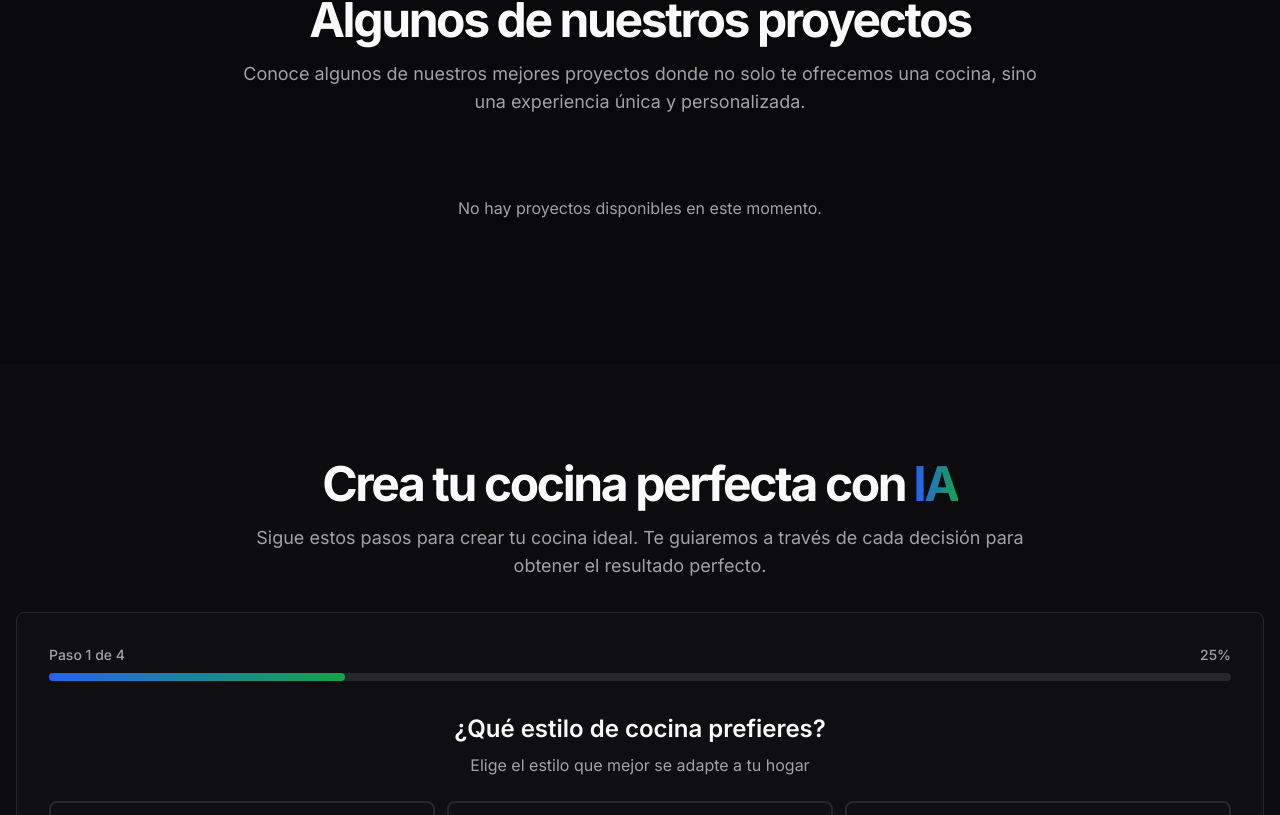
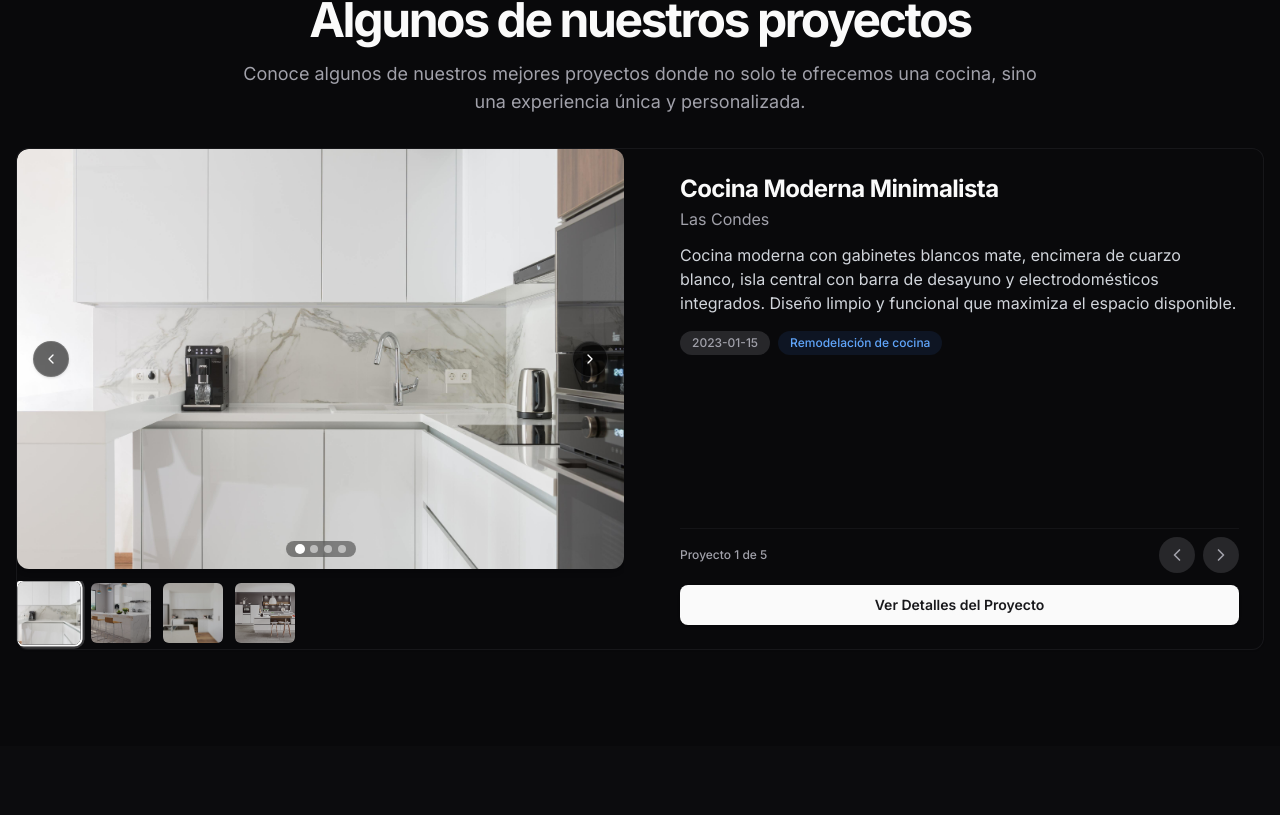
Before and after one commit to EduardoGNK/LandingVivoMuebles, a Next.js app: page / in a window 1280 px wide. Shown: the part 885-1700 px from the top of the page. Built offline with nearby package versions, Linux system fonts and the light colour scheme; no server answers; the database is empty.

Commit message:
Feat: asegurada persistencia y visibilidad de los 5 proyectos iniciales en admin

```diff
--- a/app/api/projects/route.ts
+++ b/app/api/projects/route.ts
@@ -3,28 +3,22 @@ import { prisma } from '@/lib/prisma'
 import { getServerSession } from 'next-auth'
 import { authOptions } from '@/lib/auth'
 
+import { INITIAL_PROJECTS } from '@/data/artworks'
+
 export async function GET() {
   try {
-    // Consulta simplificada sin orderBy para evitar problemas de memoria de MySQL
     const projects = await prisma.project.findMany({
       where: { status: 'published' },
-      // Removemos orderBy temporalmente para evitar problemas de memoria
-      // orderBy: { createdAt: 'desc' },
-      // Removemos include temporalmente para evitar problemas de memoria
-      // include: {
-      //   user: {
-      //     select: { name: true }
-      //   }
-      // }
     })
+
+    if (!projects || projects.length === 0) {
+      return NextResponse.json(INITIAL_PROJECTS)
+    }
 
     return NextResponse.json(projects)
   } catch (error) {
-    console.error('Error fetching projects:', error)
-    return NextResponse.json(
-      { error: 'Error al obtener proyectos' },
-      { status: 500 }
-    )
+    console.error('Error fetching projects from DB, returning initial projects:', error)
+    return NextResponse.json(INITIAL_PROJECTS)
   }
 }
 
--- a/data/artworks.ts
+++ b/data/artworks.ts
@@ -34,96 +34,141 @@ export async function getArtworksFromDatabase() {
   }
 }
 
-// Datos estáticos como fallback
-function getStaticArtworks() {
-  return [
+export const INITIAL_PROJECTS = [
   {
-      id: "1",
+    id: "proj-1",
     title: "Cocina Moderna Minimalista",
-      artist: "Vivo Muebles",
-      year: "2023",
-      medium: "Cocina completa",
-      dimensions: "4.5 × 3.2 m",
+    comuna: "Las Condes",
+    startDate: "2023-01-15",
+    endDate: "2023-03-01",
+    workType: "Remodelación de cocina",
     description:
       "Cocina moderna con gabinetes blancos mate, encimera de cuarzo blanco, isla central con barra de desayuno y electrodomésticos integrados. Diseño limpio y funcional que maximiza el espacio disponible.",
-      price: "$15,800",
-      image: "/fotos/modern-kitchen.jpg",
+    propertyType: "Departamento",
+    location: "Las Condes, Santiago",
     gallery: [
       "/fotos/modern-kitchen.jpg",
       "/fotos/modern-kitchen-2.jpg",
       "/fotos/modern-kitchen-3.jpg",
       "/fotos/modern-kitchen-4.jpg",
     ],
+    videos: [],
+    status: "published",
+    isFeatured: true,
+    featuredOrder: 1,
+    createdAt: new Date().toISOString(),
+    updatedAt: new Date().toISOString(),
   },
   {
-      id: "2",
+    id: "proj-2",
     title: "Cocina Rústica Contemporánea",
-      artist: "Vivo Muebles",
-      year: "2023",
-      medium: "Remodelación completa",
-      dimensions: "5.2 × 3.8 m",
+    comuna: "Vitacura",
+    startDate: "2023-03-10",
+    endDate: "2023-05-20",
+    workType: "Remodelación completa",
     description:
       "Cocina que combina elementos rústicos con toques modernos. Gabinetes de madera natural, encimera de granito, alacenas abiertas y una hermosa chimenea como punto focal. Perfecta para familias que aman cocinar juntas.",
-      price: "$22,500",
-      image: "/fotos/2-rustic.jpg",
+    propertyType: "Casa",
+    location: "Vitacura, Santiago",
     gallery: [
       "/fotos/2-rustic.jpg",
       "/fotos/2-rustic-2.jpeg",
       "/fotos/2-rustic-3.jpg",
     ],
+    videos: [],
+    status: "published",
+    isFeatured: true,
+    featuredOrder: 2,
+    createdAt: new Date().toISOString(),
+    updatedAt: new Date().toISOString(),
   },
   {
-      id: "3",
+    id: "proj-3",
     title: "Cocina Industrial Elegante",
-      artist: "Vivo Muebles",
-      year: "2022",
-      medium: "Diseño personalizado",
-      dimensions: "6.0 × 4.0 m",
+    comuna: "Lo Barnechea",
+    startDate: "2022-08-01",
+    endDate: "2022-10-15",
+    workType: "Diseño personalizado",
     description:
       "Cocina con estilo industrial que incorpora metal, madera y concreto. Gabinetes negros mate, encimera de concreto pulido, estanterías metálicas y una gran isla central que sirve como área de trabajo y comedor.",
-      price: "$28,900",
-      image: "/fotos/3-industrial.png",
+    propertyType: "Casa",
+    location: "Lo Barnechea, Santiago",
     gallery: [
       "/fotos/3-industrial.png",
       "/fotos/3-industrial-2.jpg",
       "/fotos/3-industrial-3.jpg",
     ],
+    videos: [],
+    status: "published",
+    isFeatured: true,
+    featuredOrder: 3,
+    createdAt: new Date().toISOString(),
+    updatedAt: new Date().toISOString(),
   },
   {
-      id: "4",
+    id: "proj-4",
     title: "Cocina Escandinava",
-      artist: "Vivo Muebles",
-      year: "2023",
-      medium: "Cocina completa",
-      dimensions: "4.0 × 3.5 m",
+    comuna: "Providencia",
+    startDate: "2023-06-01",
+    endDate: "2023-07-30",
+    workType: "Cocina completa",
     description:
       "Cocina inspirada en el diseño escandinavo con gabinetes blancos, detalles en madera clara, encimera de mármol blanco y mucha luz natural. Diseño funcional y acogedor que prioriza la simplicidad y la eficiencia.",
-      price: "$18,200",
-      image: "/fotos/4-escandinava.jpg",
+    propertyType: "Departamento",
+    location: "Providencia, Santiago",
     gallery: [
       "/fotos/4-escandinava.jpg",
       "/fotos/4-escandinava-2.jpg",
       "/fotos/4-escandinava-3.jpg",
     ],
+    videos: [],
+    status: "published",
+    isFeatured: true,
+    featuredOrder: 4,
+    createdAt: new Date().toISOString(),
+    updatedAt: new Date().toISOString(),
   },
   {
-      id: "5",
+    id: "proj-5",
     title: "Cocina Mediterránea",
-      artist: "Vivo Muebles",
-      year: "2022",
-      medium: "Remodelación integral",
-      dimensions: "5.5 × 4.2 m",
+    comuna: "La Reina",
+    startDate: "2022-11-01",
+    endDate: "2023-01-10",
+    workType: "Remodelación integral",
     description:
       "Cocina con influencias mediterráneas que combina colores cálidos, texturas naturales y elementos artesanales. Gabinetes de madera teñida, encimera de travertino, alacenas con puertas de cristal y detalles en azulejo.",
-      price: "$25,600",
-      image: "/fotos/rustic-kitchen.jpg",
+    propertyType: "Casa",
+    location: "La Reina, Santiago",
     gallery: [
       "/fotos/rustic-kitchen.jpg",
       "/fotos/rustic-kitchen-2.jpg",
       "/fotos/rustic-kitchen-3.jpeg",
     ],
+    videos: [],
+    status: "published",
+    isFeatured: true,
+    featuredOrder: 5,
+    createdAt: new Date().toISOString(),
+    updatedAt: new Date().toISOString(),
   },
-  ];
+]
+
+// Datos estáticos como fallback
+function getStaticArtworks() {
+  return INITIAL_PROJECTS.map((item) => ({
+    id: item.id,
+    title: item.title,
+    artist: "Vivo Muebles",
+    year: "2023",
+    medium: item.workType,
+    dimensions: "Proporción estándar",
+    description: item.description,
+    price: "Consultar",
+    image: item.gallery[0] || "/placeholder.jpg",
+    gallery: item.gallery,
+    isFeatured: item.isFeatured,
+    featuredOrder: item.featuredOrder,
+  }))
 }
 
 // Exportar la función principal
```
Lines whose indentation alone changed are shown as unchanged.
